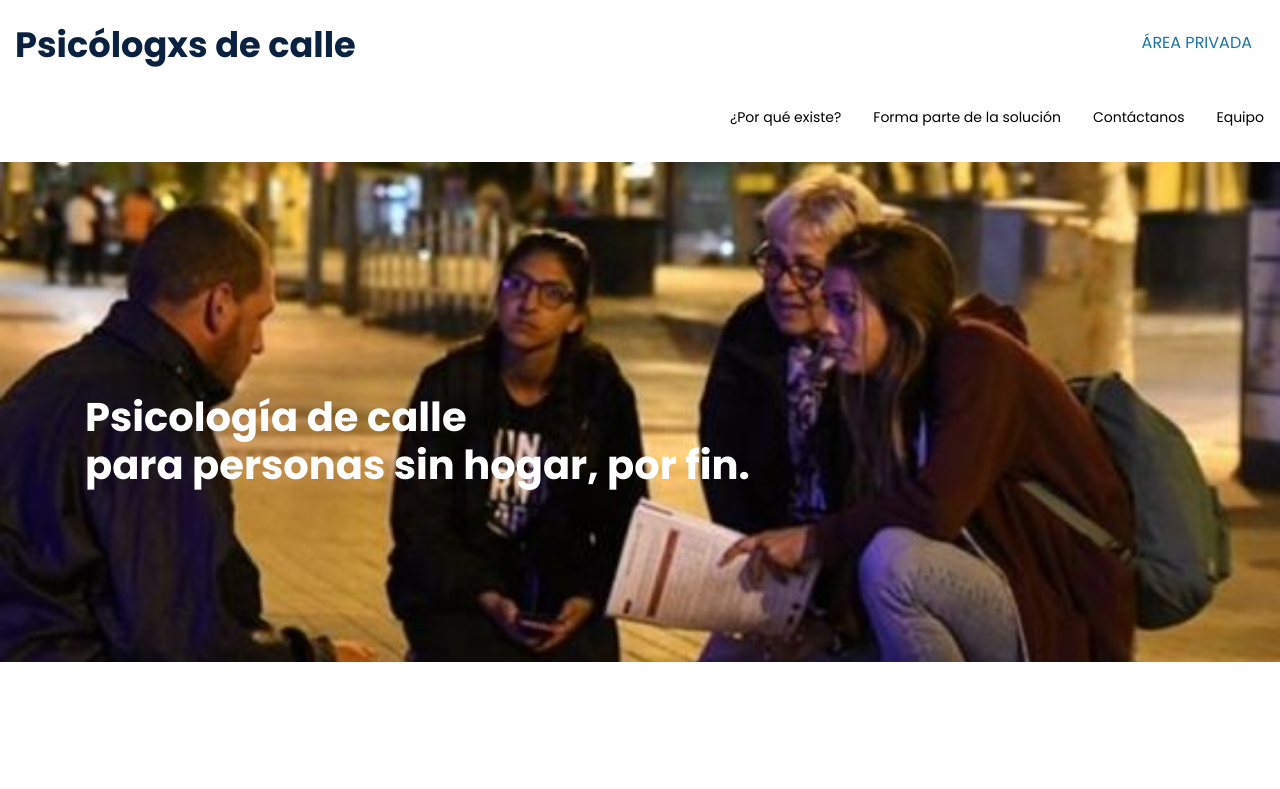
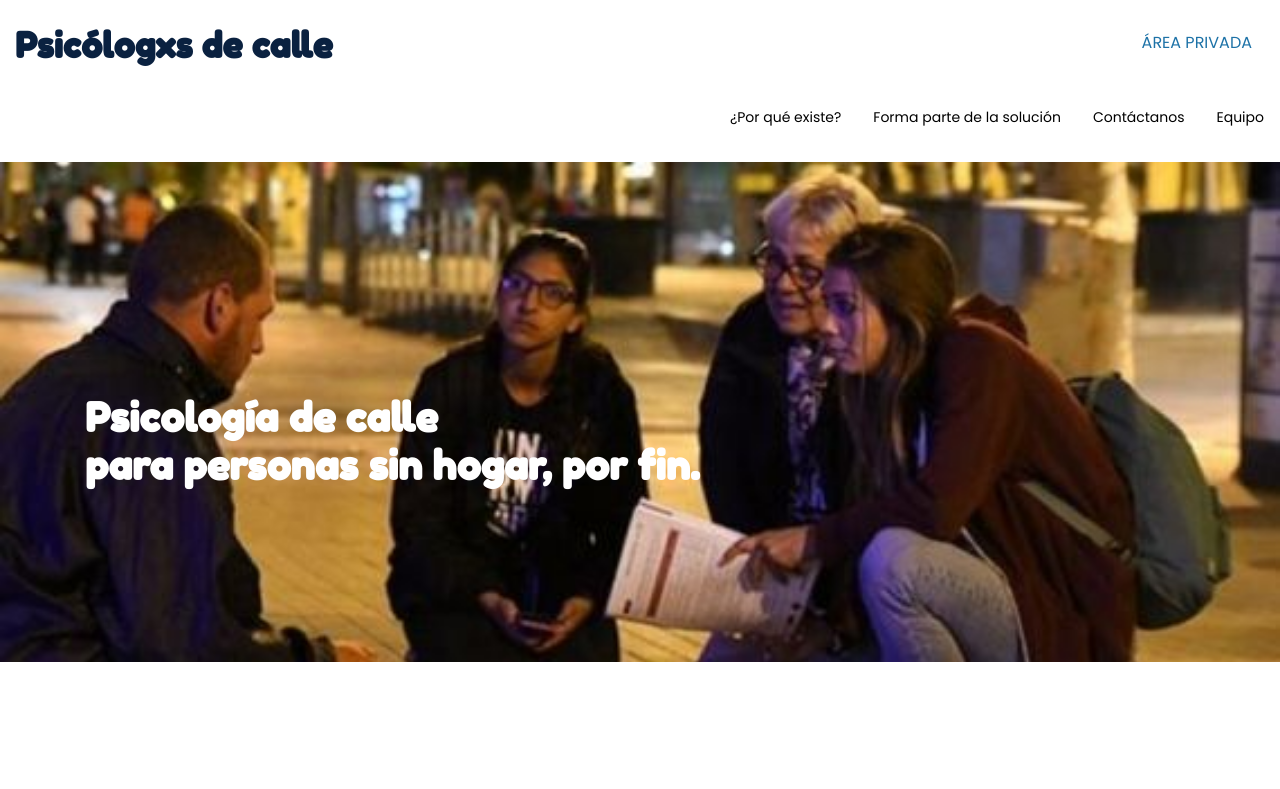
Before and after one commit to joannaWebDev/psicologxs-de-calle, a React (Create React App) app in the folder client/: page /psicologxs-de-calle/ in a window 1280 px wide. Shown: the top 789 px of the page. Built offline with nearby package versions, Linux system fonts and the light colour scheme.

Commit message:
updated fonts

```diff
--- a/client/src/App.css
+++ b/client/src/App.css
@@ -1,4 +1,5 @@
 @import url('https://fonts.googleapis.com/css2?family=Poppins:wght@400;500;600;700&display=swap');
+@import url('https://fonts.googleapis.com/css2?family=Fredoka+One&display=swap');
 /*reseting the styles*/
 
 * {
@@ -38,9 +39,12 @@ body {
   font-size:15px;
   line-height:1.6;
 }
+.fredokaStyle,h1,h2 {
+  font-family: 'Fredoka One', cursive;
+}
 /*sizes*/
 h1 { font-size: 2.2rem;}
-h2 { font-size: 2rem; }
+h2 { font-size: 2rem;}
 h3 { font-size: 1.6rem; }
 h4 { font-size: 1.2rem; }
 h5 { font-size: 1rem; }
--- a/client/src/components/Hero/Hero.js
+++ b/client/src/components/Hero/Hero.js
@@ -7,7 +7,7 @@ const Hero = () => {
     return (
         <Jumbotron fluid>
             <Container>
-            <h1>Psicología de calle<br/> para personas sin hogar, por fin.</h1>
+            <h1 className="fredokaStyle">Psicología de calle<br/> para personas sin hogar, por fin.</h1>
             </Container>
         </Jumbotron>
     )
--- a/client/src/components/Logo/Logo.css
+++ b/client/src/components/Logo/Logo.css
@@ -1,4 +1,4 @@
-.logo{
+.logo {
   font-weight: 700;
   color:var(--logo);
 }
```
